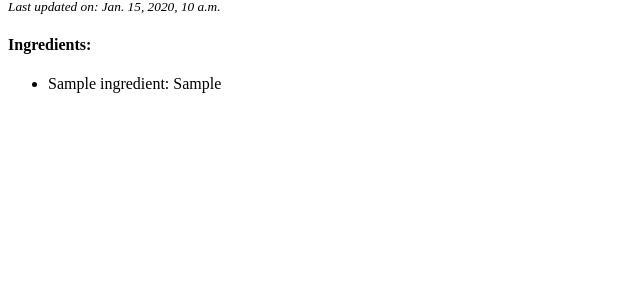
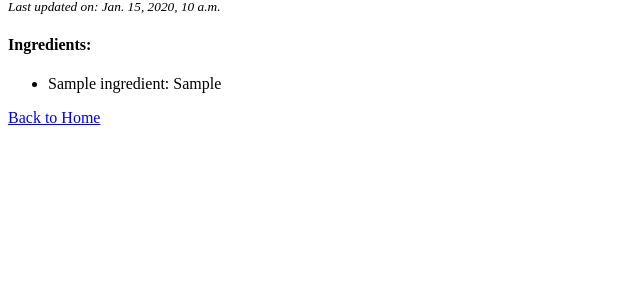
Before and after one commit to macasalad/recipebook-baniqued-hannah, a Django app: page /recipe/1/ in a window 1280 px wide. Shown: the part 195-495 px from the top of the page, without its empty margins (0-640 px from the left). Run offline with Django 5.2, Linux system fonts and the light colour scheme; a user stored in the database is signed in; tables that the repository leaves empty hold one stand-in row (values such as "Sample post").

Commit message:
Added back to recipe_list link

```diff
--- a/recipebook/ledger/templates/recipe.html
+++ b/recipebook/ledger/templates/recipe.html
@@ -18,4 +18,6 @@
     </ul>
     </p>
 
+    <a href="/recipes/list">Back to Home</a>
+
 {% endblock %}
```
